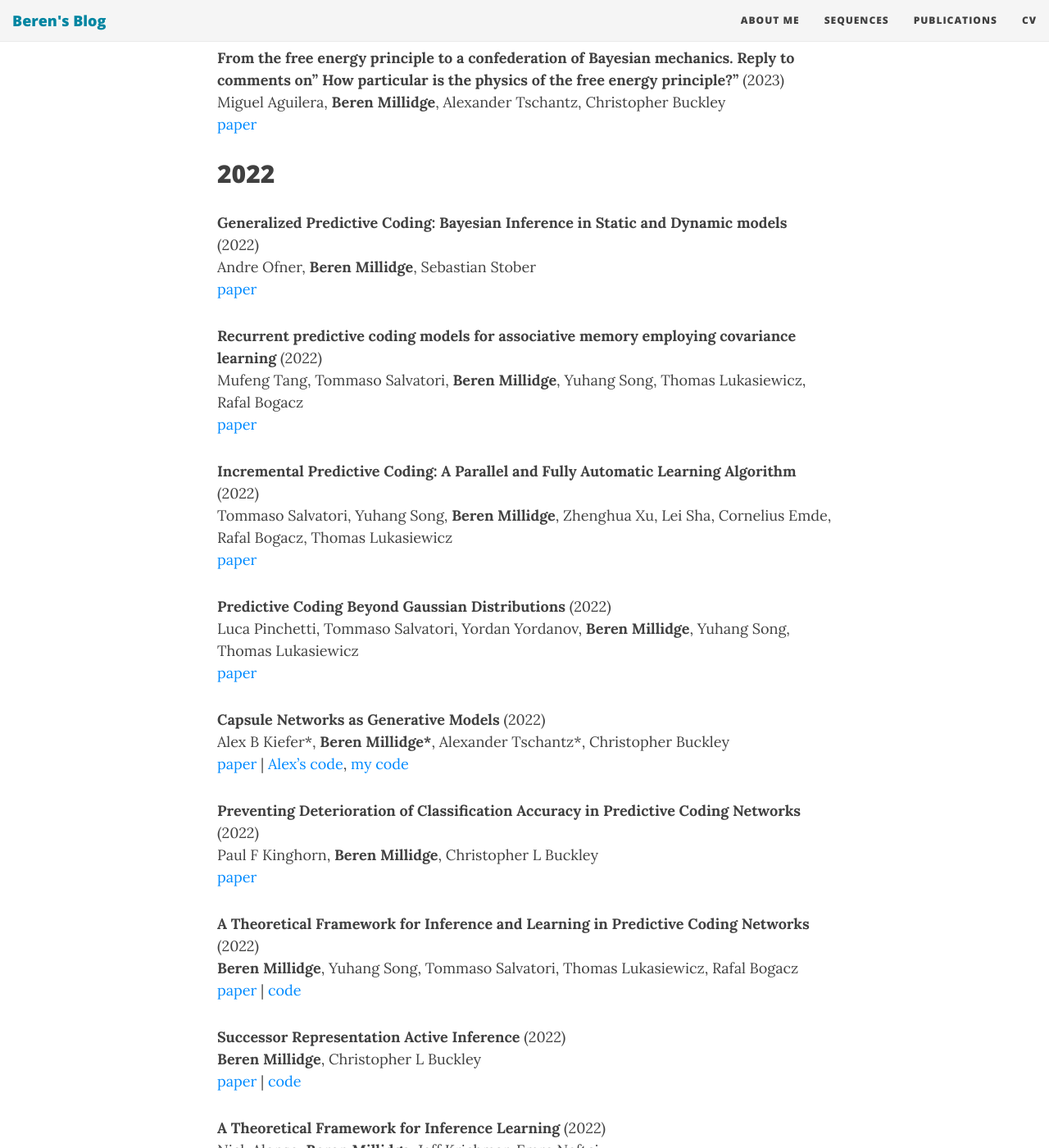
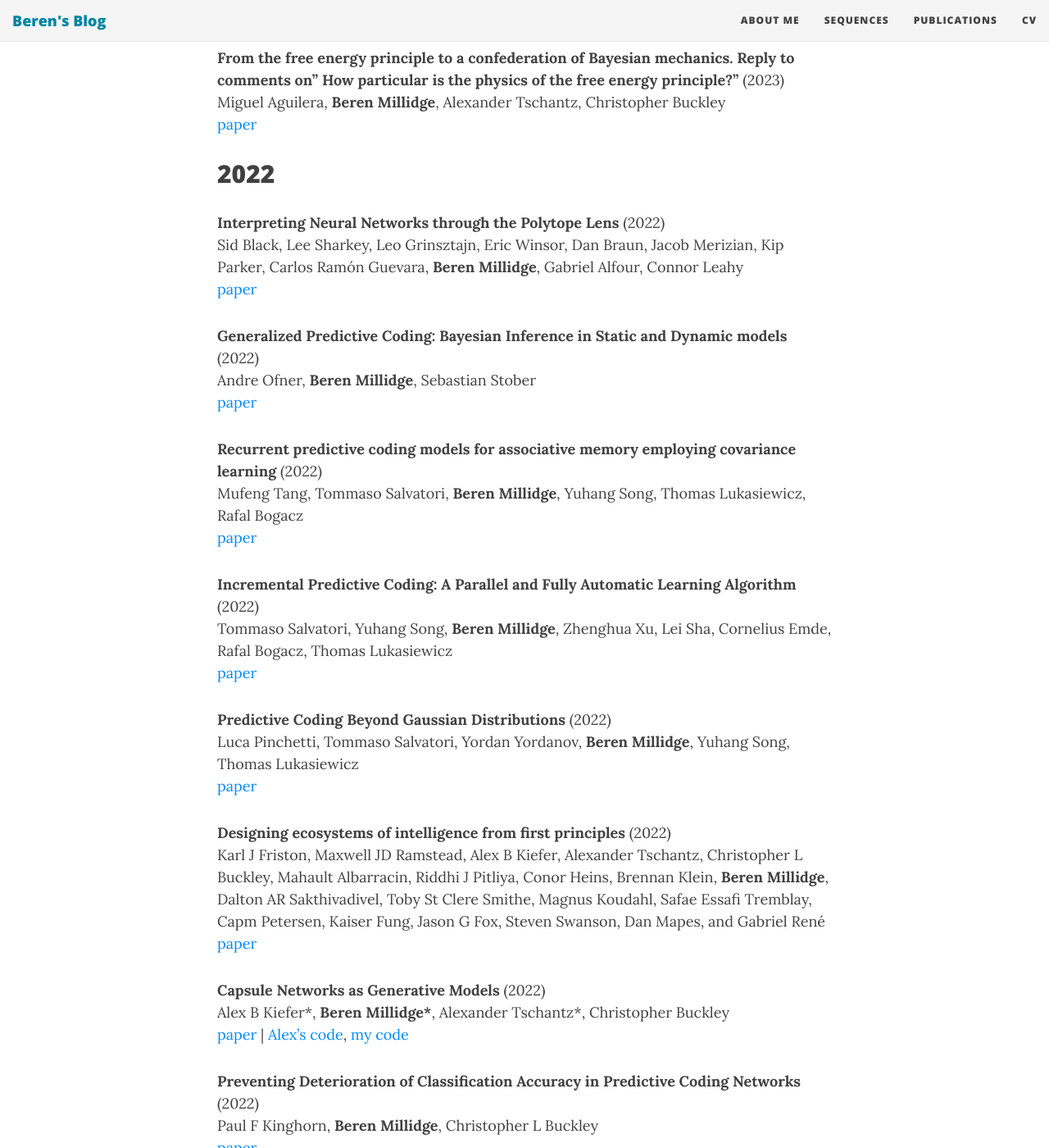
Before and after one commit to BerenMillidge/BerenMillidge.github.io, a Jekyll site: the page built from publications.md, in a window 1280 px wide and 1400 px high, scrolled down 10500 px. Shown: the whole window at 82% size. Built offline with Jekyll 4.4.1, drawn with Linux system fonts in a browser that asks for light colours; nearby versions of some CDN libraries.

Commit message:
Update publications.md

```diff
--- a/publications.md
+++ b/publications.md
@@ -217,6 +217,8 @@ Below is a complete publication record presented in reverse chronological order.
 
 ## 2022
 
+**Interpreting Neural Networks through the Polytope Lens** (2022) <br /> Sid Black, Lee Sharkey, Leo Grinsztajn, Eric Winsor, Dan Braun, Jacob Merizian, Kip Parker, Carlos Ramón Guevara, **Beren Millidge**, Gabriel Alfour, Connor Leahy <br /> [paper](https://arxiv.org/abs/2211.12312)
+
 **Generalized Predictive Coding: Bayesian Inference in Static and Dynamic models** (2022) <br /> Andre Ofner, **Beren Millidge**, Sebastian Stober <br /> [paper](https://openreview.net/forum?id=qaT_CByg1X5)
 
 **Recurrent predictive coding models for associative memory employing covariance learning** (2022) <br /> Mufeng Tang, Tommaso Salvatori, **Beren Millidge**, Yuhang Song, Thomas Lukasiewicz, Rafal Bogacz <br /> [paper](https://www.biorxiv.org/content/10.1101/2022.11.09.515747v1.abstract)
@@ -224,6 +226,8 @@ Below is a complete publication record presented in reverse chronological order.
 **Incremental Predictive Coding: A Parallel and Fully Automatic Learning Algorithm** (2022) <br /> Tommaso Salvatori, Yuhang Song, **Beren Millidge**, Zhenghua Xu, Lei Sha, Cornelius Emde, Rafal Bogacz, Thomas Lukasiewicz <br /> [paper](https://arxiv.org/abs/2212.00720)
 
 **Predictive Coding Beyond Gaussian Distributions** (2022) <br /> Luca Pinchetti, Tommaso Salvatori, Yordan Yordanov, **Beren Millidge**, Yuhang Song, Thomas Lukasiewicz <br /> [paper](https://arxiv.org/abs/2211.03481)
+
+**Designing ecosystems of intelligence from first principles** (2022) <br /> Karl J Friston, Maxwell JD Ramstead, Alex B Kiefer, Alexander Tschantz, Christopher L Buckley, Mahault Albarracin, Riddhi J Pitliya, Conor Heins, Brennan Klein, **Beren Millidge**, Dalton AR Sakthivadivel, Toby St Clere Smithe, Magnus Koudahl, Safae Essafi Tremblay, Capm Petersen, Kaiser Fung, Jason G Fox, Steven Swanson, Dan Mapes, and Gabriel René <br /> [paper](https://journals.sagepub.com/doi/full/10.1177/26339137231222481)
 
 **Capsule Networks as Generative Models** (2022) <br /> Alex B Kiefer\*, **Beren Millidge\***, Alexander Tschantz\*, Christopher Buckley  <br /> [paper](https://arxiv.org/pdf/2209.02567.pdf) \| [Alex's code](https://github.com/exilefaker/capsnet-experiments),  [my code](https://github.com/BerenMillidge/Sparse_Routing)
 
```
